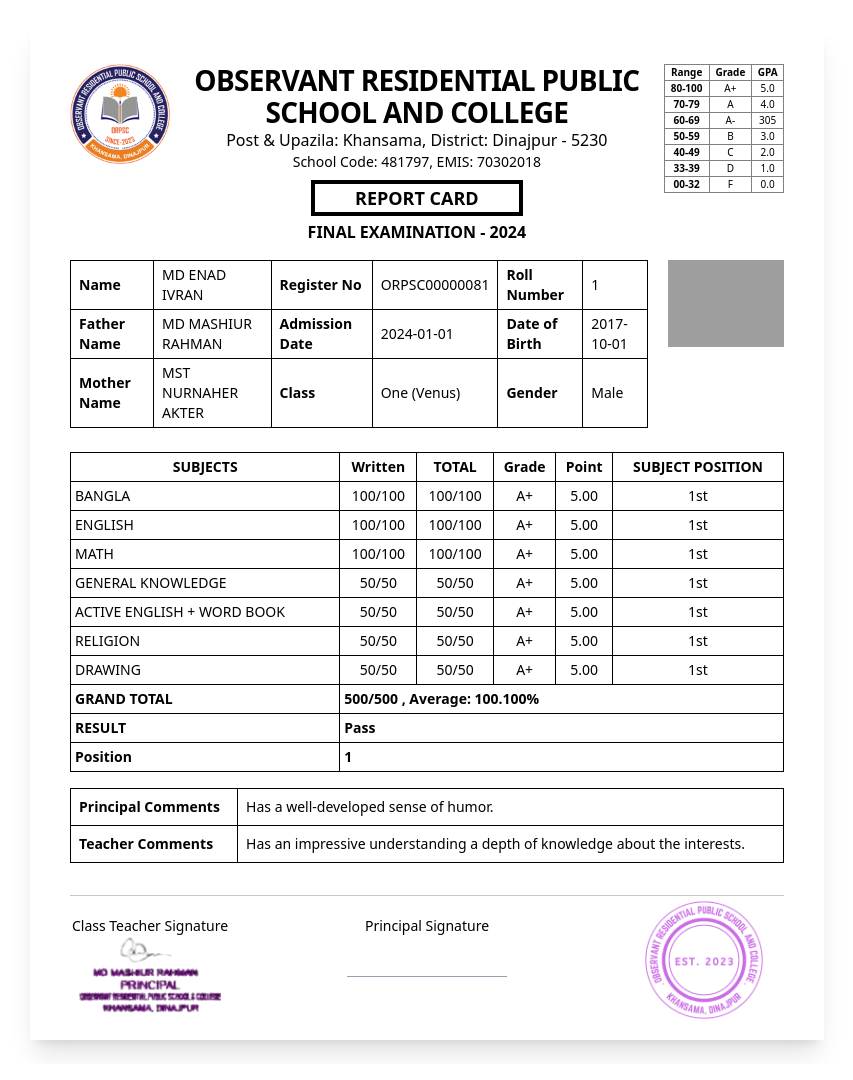
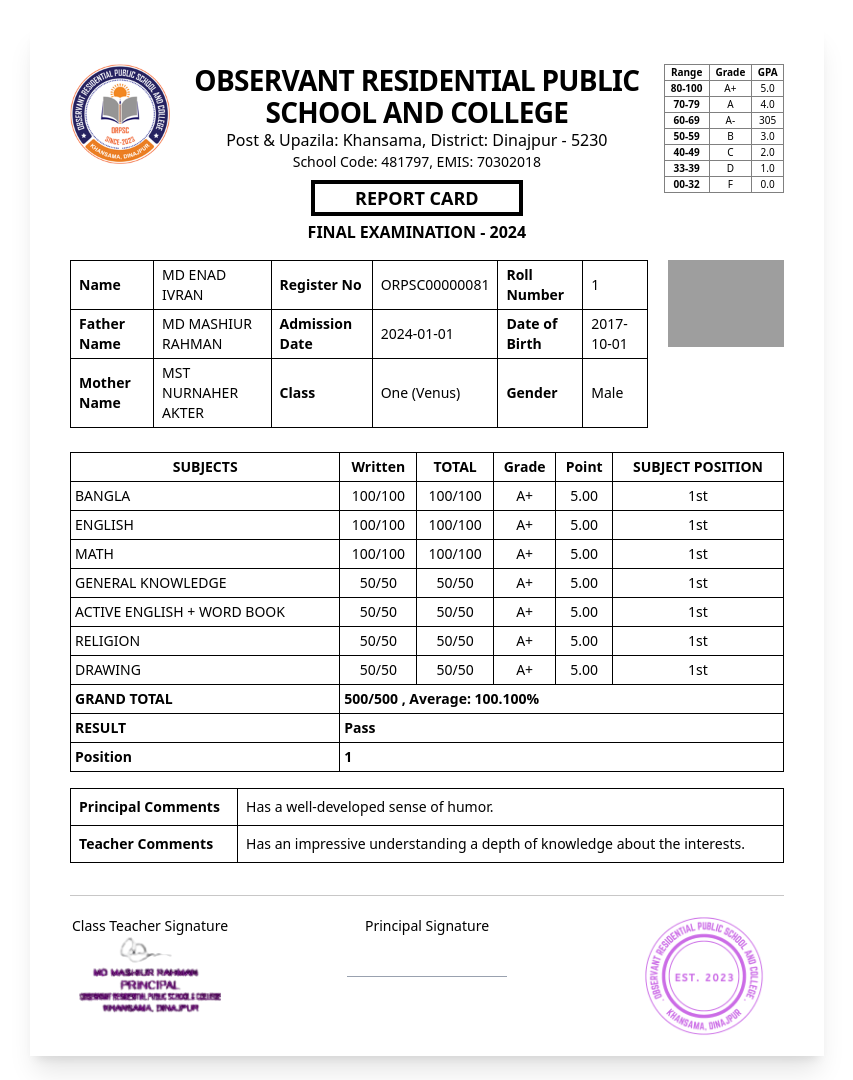
Before and after one commit to bahdon609/observent-table-, a plain HTML site: page index.html in a window 1280 px wide. Shown: the whole page, without its empty margins (213-1066 px from the left). Drawn offline with nearby package versions, Linux system fonts and the light colour scheme; grey boxes are pictures that could not be loaded.

Commit message:
tablefix

```diff
--- a/index.html
+++ b/index.html
@@ -345,7 +345,7 @@
                 </div>
 
 
-                <div class="w-40 text-center -mt-4">
+                <div class="w-40 text-center ">
 
                     <img src="image/SealRoundEng500png.png" alt="" class="mx-auto  h-30">
                 </div>
```
